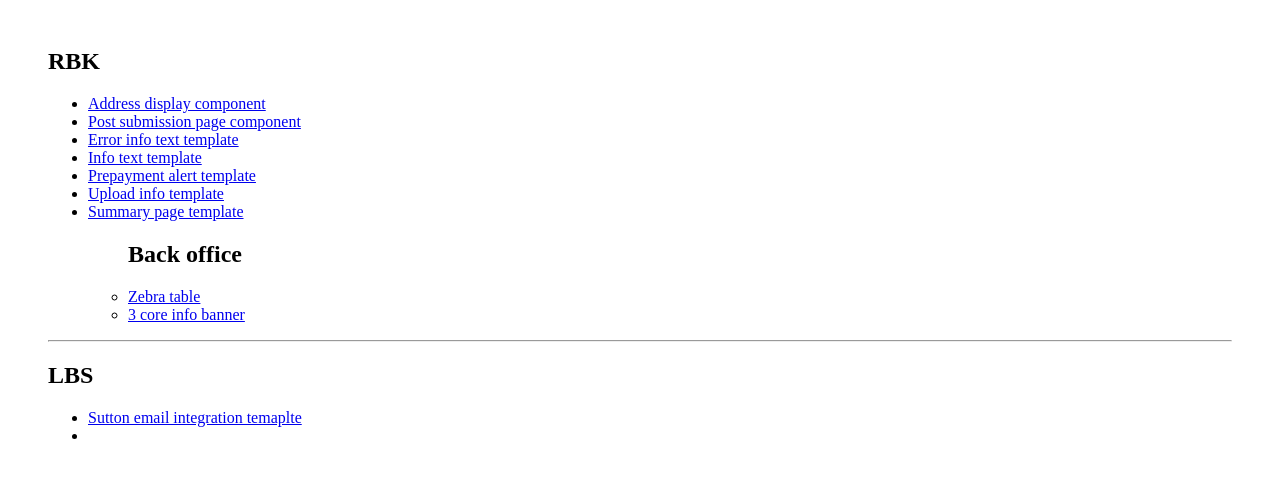
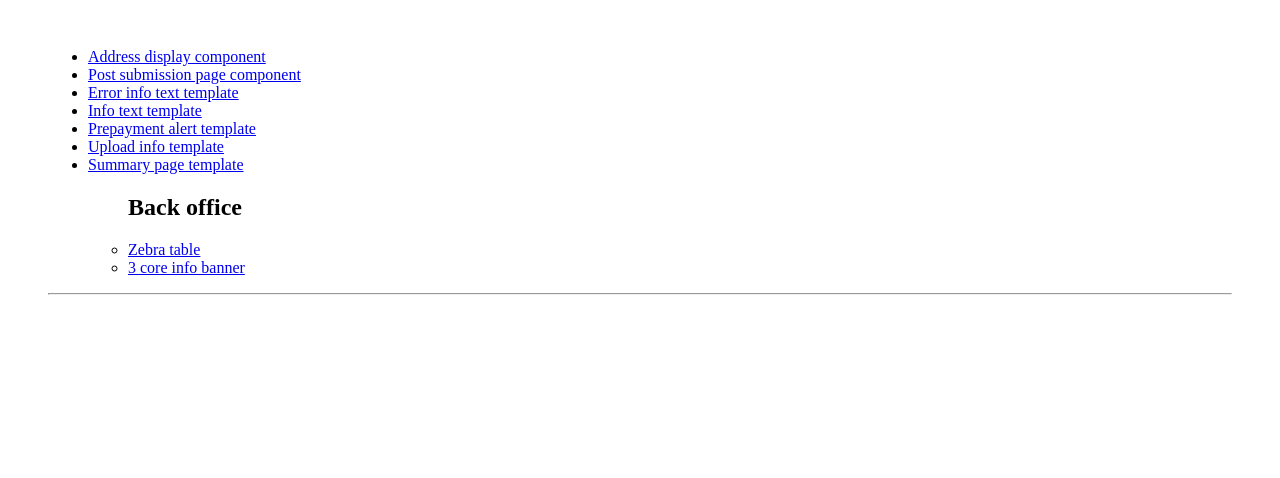
Before and after one commit to SidonieAbeKSCLOUD/granicus-custom-component, a plain HTML site: page index.html in a window 1280 px wide. Drawn offline with Linux system fonts and the light colour scheme.

Commit message:
Delete mention of borough

```diff
--- a/index.html
+++ b/index.html
@@ -8,7 +8,6 @@
 </head>
 
 <body style="margin: 3rem">
-    <h2>RBK</h2>
     <ul>
         <li><a href="/address-info.html">Address display component</a></li>
         <li><a href="/confirmation-panel-container.html">Post submission page component</a></li>
@@ -17,7 +16,6 @@
         <li><a href="/prepayment-alert.html">Prepayment alert template</a></li>
         <li><a href="/upload-info.html">Upload info template</a></li>
         <li><a href="/summary.html">Summary page template</a></li>
-        <!-- <li><a href="/confirmation-panel-container.html">confirmation-panel-container.html</a></li> -->
         <ul>
 
             <h2>Back office</h2>
@@ -28,12 +26,6 @@
     </ul>
 
     <hr />
-
-    <h2>LBS</h2>
-    <ul>
-        <li><a href="/sutton-email.html">Sutton email integration temaplte</a></li>
-        <li></li>
-    </ul>
 </body>
 
 </html>
```
